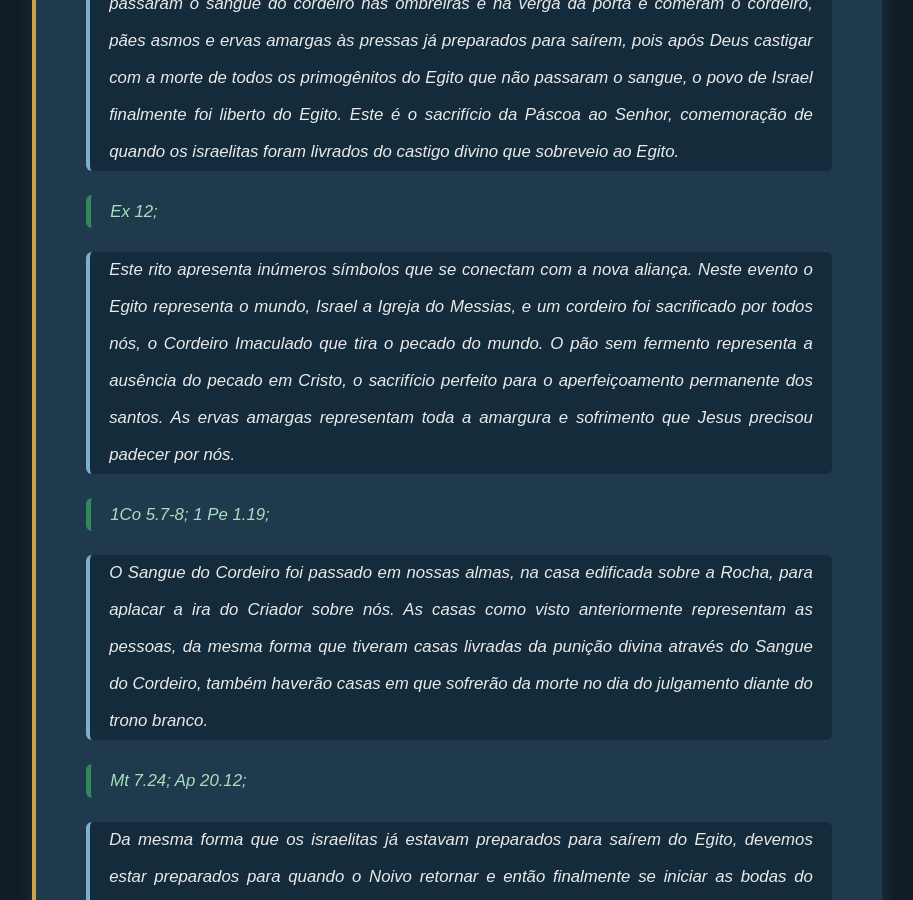
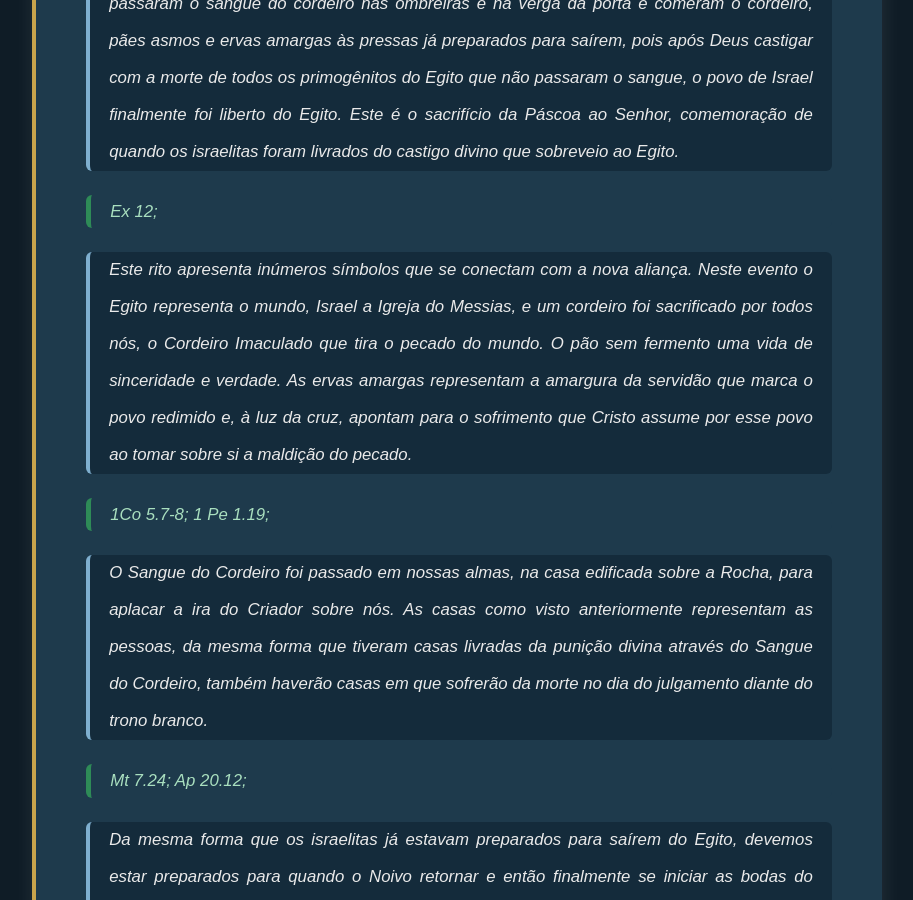
Before and after one commit to Rasyonheneyah/apologetica, a Jekyll site: the page built from _posts/2026-01-16-pascoa-a-ensinar.md, in a window 1280 px wide and 900 px high, scrolled down 1343 px. Shown: the whole window, without its empty margins (183-1096 px from the left). Built offline with Jekyll 4.4.1, drawn with Linux system fonts in a browser that asks for light colours; some web fonts are replaced; comment, search, counter and statistics services are not loaded.

Commit message:
Update 2026-01-16-pascoa-a-ensinar.md

```diff
--- a/_posts/2026-01-16-pascoa-a-ensinar.md
+++ b/_posts/2026-01-16-pascoa-a-ensinar.md
@@ -23,7 +23,7 @@ permalink: /artigos/pascoa-a-ensinar/
 
 -# Ex 12;
 
-> Este rito apresenta inúmeros símbolos que se conectam com a nova aliança. Neste evento o Egito representa o mundo, Israel a Igreja do Messias, e um cordeiro foi sacrificado por todos nós, o Cordeiro Imaculado que tira o pecado do mundo. O pão sem fermento representa a ausência do pecado em Cristo, o sacrifício perfeito para o aperfeiçoamento permanente dos santos. As ervas amargas representam toda a amargura e sofrimento que Jesus precisou padecer por nós.
+> Este rito apresenta inúmeros símbolos que se conectam com a nova aliança. Neste evento o Egito representa o mundo, Israel a Igreja do Messias, e um cordeiro foi sacrificado por todos nós, o Cordeiro Imaculado que tira o pecado do mundo.  O pão sem fermento uma vida de sinceridade e verdade.  As ervas amargas representam a amargura da servidão que marca o povo redimido e, à luz da cruz, apontam para o sofrimento que Cristo assume por esse povo ao tomar sobre si a maldição do pecado.
 
 -# 1Co 5.7-8; 1 Pe 1.19;
 
```
